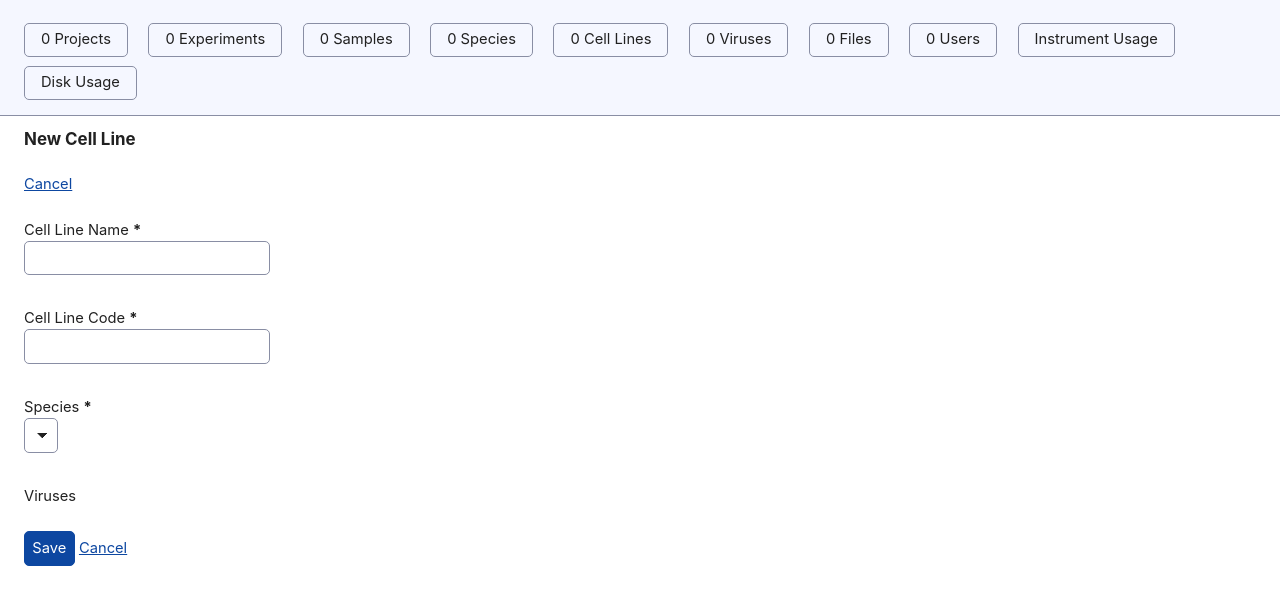
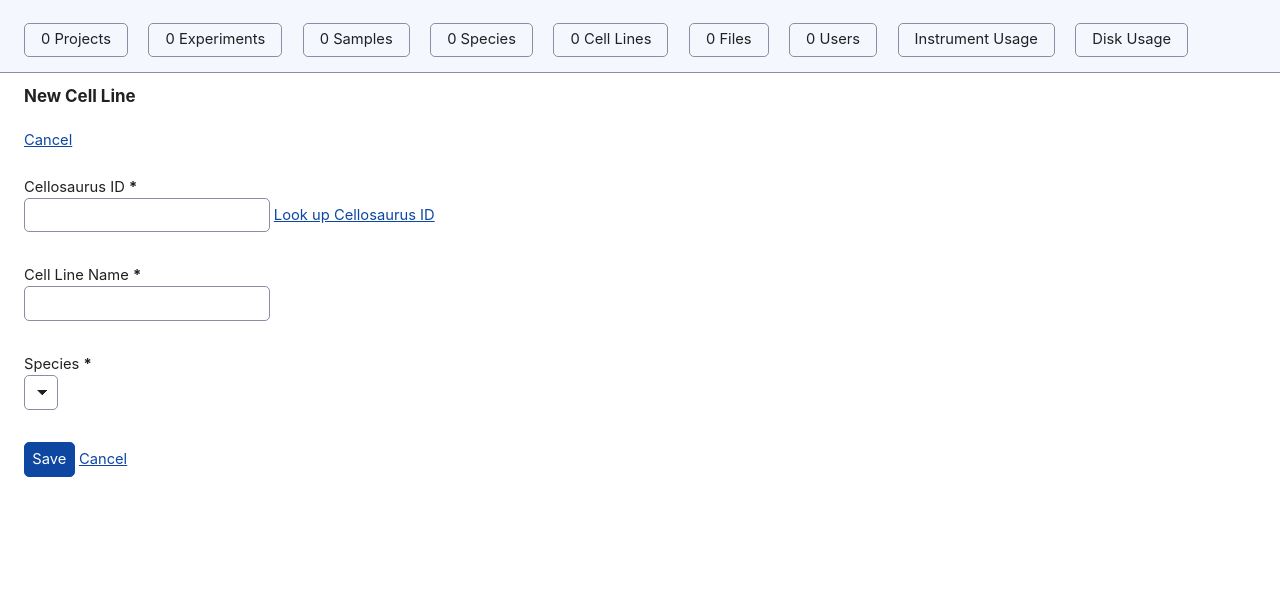
Before and after one commit to Rappsilber-Laboratory/sample-tracker, a Flask app: page /cell-lines/new in a window 1280 px wide. Shown: the top 605 px of the page. Run offline with Flask 3, Linux system fonts and the light colour scheme; lists and menus that the app fills with data are empty; some libraries are stand-ins or nearby versions.

Commit message:
um... stuff

```diff
--- a/app.py
+++ b/app.py
@@ -443,15 +443,15 @@ def cell_line_create():
     return render_template("cell_line/form.html", form=form, cell_line=None)
 
 
-@app.route("/cell-lines/<int:id>")
-def cell_line_detail(id):
-    cl = db.get_or_404(CellLine, id)
+@app.route("/cell-lines/<cellosaurus_id>")
+def cell_line_detail(cellosaurus_id):
+    cl = db.get_or_404(CellLine, cellosaurus_id)
     return render_template("cell_line/detail.html", cell_line=cl)
 
 
-@app.route("/cell-lines/<int:id>/edit", methods=["GET", "POST"])
-def cell_line_edit(id):
-    cl = db.get_or_404(CellLine, id)
+@app.route("/cell-lines/<cellosaurus_id>/edit", methods=["GET", "POST"])
+def cell_line_edit(cellosaurus_id):
+    cl = db.get_or_404(CellLine, cellosaurus_id)
     form = CellLineForm(obj=cl)
     form.species_id.choices = _species_choices()
     form.virus_ids.choices = _virus_multi_choices()
@@ -462,7 +462,7 @@ def cell_line_edit(id):
         cl.viruses = Virus.query.filter(Virus.id.in_(form.virus_ids.data)).all()
         db.session.commit()
         flash("Cell line updated.", "success")
-        return redirect(url_for("cell_line_detail", id=cl.id))
+        return redirect(url_for("cell_line_detail", cellosaurus_id=cl.cellosaurus_id))
     return render_template("cell_line/form.html", form=form, cell_line=cl)
 
 
@@ -573,7 +573,7 @@ def _species_multi_choices():
 
 def _cell_line_multi_choices():
     return [
-        (cl.id, cl.cell_line_name)
+        (cl.cellosaurus_id, cl.cell_line_name)
         for cl in CellLine.query.order_by(CellLine.cell_line_name).all()
     ]
 
@@ -627,7 +627,7 @@ def sample_create():
     form.experiment_code.choices = _experiment_choices()
     form.user_initials.choices = _user_initials_choices()
     form.species_ids.choices = _species_multi_choices()
-    form.cell_line_ids.choices = _cell_line_multi_choices()
+    form.cellosaurus_ids.choices = _cell_line_multi_choices()
     if request.method == "GET" and request.args.get("experiment_code"):
         form.experiment_code.data = request.args["experiment_code"]
         experiment = db.session.get(Experiment, request.args["experiment_code"])
@@ -650,7 +650,7 @@ def sample_create():
             Species.id.in_(form.species_ids.data)
         ).all()
         sample.cell_lines = CellLine.query.filter(
-            CellLine.id.in_(form.cell_line_ids.data)
+            CellLine.cellosaurus_id.in_(form.cellosaurus_ids.data)
         ).all()
         db.session.commit()
         flash("Sample created.", "success")
@@ -683,13 +683,13 @@ def sample_edit(code):
     if sample.user_initials and sample.user_initials not in [c[0] for c in form.user_initials.choices]:
         form.user_initials.choices.append((sample.user_initials, sample.user_initials))
     form.species_ids.choices = _species_multi_choices()
-    form.cell_line_ids.choices = _cell_line_multi_choices()
+    form.cellosaurus_ids.choices = _cell_line_multi_choices()
 
     if request.method == "GET":
         form.crosslinked_sample.data = bool(sample.crosslinked_sample)
         form.quantitation.data = bool(sample.quantitation)
         form.species_ids.data = [s.id for s in sample.species_list]
-        form.cell_line_ids.data = [cl.id for cl in sample.cell_lines]
+        form.cellosaurus_ids.data = [cl.cellosaurus_id for cl in sample.cell_lines]
 
     if form.validate_on_submit():
         is_crosslinked = form.crosslinked_sample.data
@@ -702,7 +702,7 @@ def sample_edit(code):
             Species.id.in_(form.species_ids.data)
         ).all()
         sample.cell_lines = CellLine.query.filter(
-            CellLine.id.in_(form.cell_line_ids.data)
+            CellLine.cellosaurus_id.in_(form.cellosaurus_ids.data)
         ).all()
         _nullify_crosslink_fields(sample)
         code = sample.code
--- a/forms.py
+++ b/forms.py
@@ -9,7 +9,7 @@ from wtforms import (
     TextAreaField,
     widgets,
 )
-from wtforms.validators import DataRequired, Optional
+from wtforms.validators import DataRequired, Optional, ValidationError
 
 
 class ProjectForm(FlaskForm):
@@ -46,8 +46,8 @@ class VirusForm(FlaskForm):
 
 
 class CellLineForm(FlaskForm):
+    cellosaurus_id = StringField("Cellosaurus ID", validators=[DataRequired()])
     cell_line_name = StringField("Cell Line Name", validators=[DataRequired()])
-    cell_line_code = StringField("Cell Line Code", validators=[DataRequired()])
     species_id = SelectField("Species", coerce=int, validators=[DataRequired()])
     virus_ids = MultiCheckboxField("Viruses", coerce=int)
 
@@ -152,7 +152,23 @@ class MassSpecSampleForm(FlaskForm):
 
     # Many-to-many
     species_ids = MultiCheckboxField("Species", coerce=int)
-    cell_line_ids = MultiCheckboxField("Cell Lines", coerce=int)
+    cellosaurus_ids = MultiCheckboxField("Cell Lines", coerce=str)
+
+    def validate_protein_or_cell_concentration(self, field):
+        if self.crosslinked_sample.data and field.data is None:
+            raise ValidationError('Required for crosslinked samples.')
+
+    def validate_protein_or_cell_concentration_unit(self, field):
+        if self.crosslinked_sample.data and (not field.data or field.data.strip() == 'N/A'):
+            raise ValidationError('Required for crosslinked samples — enter a real unit.')
+
+    def validate_crosslinker_or_compound_concentration(self, field):
+        if self.crosslinked_sample.data and field.data is None:
+            raise ValidationError('Required for crosslinked samples.')
+
+    def validate_crosslinker_or_compound_concentration_unit(self, field):
+        if self.crosslinked_sample.data and (not field.data or field.data.strip() == 'N/A'):
+            raise ValidationError('Required for crosslinked samples — enter a real unit.')
 
 
 class MassSpecAcquisitionForm(FlaskForm):
--- a/schema.sql
+++ b/schema.sql
@@ -27,9 +27,8 @@ CREATE TABLE species (
 );
 
 CREATE TABLE cell_line (
-    id INTEGER PRIMARY KEY AUTOINCREMENT,
+    cellosaurus_id TEXT NOT NULL PRIMARY KEY,
     cell_line_name TEXT NOT NULL,
-    cell_line_code TEXT NOT NULL,
     species_id INTEGER NOT NULL REFERENCES species(id)
 );
 
@@ -85,9 +84,9 @@ CREATE TABLE virus (
 );
 
 CREATE TABLE cell_line_virus (
-    cell_line_id INTEGER NOT NULL REFERENCES cell_line(id),
+    cellosaurus_id TEXT NOT NULL REFERENCES cell_line(cellosaurus_id),
     virus_id INTEGER NOT NULL REFERENCES virus(id),
-    PRIMARY KEY (cell_line_id, virus_id)
+    PRIMARY KEY (cellosaurus_id, virus_id)
 );
 
 CREATE TABLE sample_species (
@@ -98,8 +97,8 @@ CREATE TABLE sample_species (
 
 CREATE TABLE sample_cell_line (
     sample_code TEXT NOT NULL REFERENCES mass_spec_sample(code),
-    cell_line_id INTEGER NOT NULL REFERENCES cell_line(id),
-    PRIMARY KEY (sample_code, cell_line_id)
+    cellosaurus_id TEXT NOT NULL REFERENCES cell_line(cellosaurus_id),
+    PRIMARY KEY (sample_code, cellosaurus_id)
 );
 
 CREATE TABLE user (
--- a/static/style.css
+++ b/static/style.css
@@ -71,6 +71,14 @@ label { font-size: 0.92rem; }
   display: block;
 }
 
+.field-hint {
+  display: block;
+  color: #555;
+  font-size: 0.85em;
+  margin-top: 0.15em;
+  margin-bottom: 0.5em;
+}
+
 .hl-project    { background-color: #fde2a7; color: #5a3a00; padding: 0 2px; border-radius: 2px; }
 .hl-experiment { background-color: #c6e7c2; color: #1f4d1a; padding: 0 2px; border-radius: 2px; }
 .hl-sample     { background-color: #c8dafc; color: #0d3a8a; padding: 0 2px; border-radius: 2px; }
--- a/templates/base.html
+++ b/templates/base.html
@@ -15,7 +15,7 @@
       <a href="{{ url_for('sample_list') }}">{{ nav_counts.get('samples', '') }} Samples</a>
       <a href="{{ url_for('species_list') }}">{{ nav_counts.get('species', '') }} Species</a>
       <a href="{{ url_for('cell_line_list') }}">{{ nav_counts.get('cell_lines', '') }} Cell Lines</a>
-      <a href="{{ url_for('virus_list') }}">{{ nav_counts.get('viruses', '') }} Viruses</a>
+{#      <a href="{{ url_for('virus_list') }}">{{ nav_counts.get('viruses', '') }} Viruses</a>#}
       <a href="{{ url_for('file_list') }}">{{ nav_counts.get('files', '') }} Files</a>
       <a href="{{ url_for('user_list') }}">{{ nav_counts.get('users', '') }} Users</a>
       <a href="{{ url_for('instrument_usage') }}">Instrument Usage</a>
--- a/templates/cell_line/form.html
+++ b/templates/cell_line/form.html
@@ -4,19 +4,19 @@
 {% block content %}
 <h2>{{ 'Edit' if cell_line else 'New' }} Cell Line</h2>
 {% if cell_line %}
-  <p><a href="{{ url_for('cell_line_detail', id=cell_line.id) }}">Cancel</a></p>
+  <p><a href="{{ url_for('cell_line_detail', cellosaurus_id=cell_line.cellosaurus_id) }}">Cancel</a></p>
 {% else %}
   <p><a href="{{ url_for('cell_line_list') }}">Cancel</a></p>
 {% endif %}
 <form method="post">
   {{ form.hidden_tag() }}
+  <p>{{ render_field(form.cellosaurus_id) }} <a href="https://www.cellosaurus.org/search" target="_blank" rel="noopener">Look up Cellosaurus ID</a></p>
   <p>{{ render_field(form.cell_line_name) }}</p>
-  <p>{{ render_field(form.cell_line_code) }}</p>
   <p>{{ render_field(form.species_id) }}</p>
-  <p>{{ render_field(form.virus_ids) }}</p>
+{#  <p>{{ render_field(form.virus_ids) }}</p>#}
   <button type="submit">Save</button>
   {% if cell_line %}
-    <a href="{{ url_for('cell_line_detail', id=cell_line.id) }}">Cancel</a>
+    <a href="{{ url_for('cell_line_detail', cellosaurus_id=cell_line.cellosaurus_id) }}">Cancel</a>
   {% else %}
     <a href="{{ url_for('cell_line_list') }}">Cancel</a>
   {% endif %}
--- a/templates/sample/detail.html
+++ b/templates/sample/detail.html
@@ -79,9 +79,9 @@
     <tbody>
       {% if sample.crosslinker %}<tr><th>Crosslinker</th><td>{{ sample.crosslinker }}</td></tr>{% endif %}
       {% if sample.crosslinking_type %}<tr><th>Crosslinking Type</th><td>{{ sample.crosslinking_type }}</td></tr>{% endif %}
-      {% if sample.protein_or_cell_concentration %}<tr><th>Protein or Cell Concentration</th><td>{{ sample.protein_or_cell_concentration }}{% if sample.protein_or_cell_concentration_unit %} {{ sample.protein_or_cell_concentration_unit }}{% endif %}</td></tr>{% endif %}
-      {% if sample.crosslinker_or_compound_concentration %}<tr><th>Crosslinker or Compound Concentration</th><td>{{ sample.crosslinker_or_compound_concentration }}{% if sample.crosslinker_or_compound_concentration_unit %} {{ sample.crosslinker_or_compound_concentration_unit }}{% endif %}</td></tr>{% endif %}
-      {% if sample.organic_solvent_concentration %}<tr><th>Organic Solvent Concentration</th><td>{{ sample.organic_solvent_concentration }}{% if sample.organic_solvent_concentration_unit %} {{ sample.organic_solvent_concentration_unit }}{% endif %}</td></tr>{% endif %}
+      {% if sample.protein_or_cell_concentration %}<tr><th title="Concentration of proteins or cells in the reaction. For isolated protein samples: molar (e.g. mM) or weight (e.g. mg/mL). For in vivo crosslinking: cell count per volume (e.g. 1 × 10⁶ cells/mL).">Protein or Cell Concentration</th><td>{{ sample.protein_or_cell_concentration }}{% if sample.protein_or_cell_concentration_unit %} {{ sample.protein_or_cell_concentration_unit }}{% endif %}</td></tr>{% endif %}
+      {% if sample.crosslinker_or_compound_concentration %}<tr><th title="Final concentration of the crosslinker or compound in the reaction mixture — not the stock solution concentration. Typically molar (e.g. mM) or weight (e.g. mg/mL).">Crosslinker or Compound Concentration</th><td>{{ sample.crosslinker_or_compound_concentration }}{% if sample.crosslinker_or_compound_concentration_unit %} {{ sample.crosslinker_or_compound_concentration_unit }}{% endif %}</td></tr>{% endif %}
+      {% if sample.organic_solvent_concentration %}<tr><th title="Final concentration of organic solvent in the reaction (crosslinker stock solutions are sometimes dissolved in organic solvents). Typically molar (e.g. 5 µM) or a volume fraction such as 2% v/v.">Organic Solvent Concentration</th><td>{{ sample.organic_solvent_concentration }}{% if sample.organic_solvent_concentration_unit %} {{ sample.organic_solvent_concentration_unit }}{% endif %}</td></tr>{% endif %}
       {% if sample.reaction_temperature_in_celsius %}<tr><th>Reaction Temperature</th><td>{{ sample.reaction_temperature_in_celsius }} °C</td></tr>{% endif %}
       {% if sample.reaction_time_in_minutes %}<tr><th>Reaction Time</th><td>{{ sample.reaction_time_in_minutes }} min</td></tr>{% endif %}
       {% if sample.quenching_reagent %}<tr><th>Quenching Reagent</th><td>{{ sample.quenching_reagent }}</td></tr>{% endif %}
--- a/templates/species/list.html
+++ b/templates/species/list.html
@@ -8,7 +8,7 @@
     <tr>
       <th>Name</th>
       <th>Taxon</th>
-      <th></th>
+{#      <th></th>#}
     </tr>
   </thead>
   <tbody>
@@ -16,7 +16,7 @@
     <tr>
       <td><a href="{{ url_for('species_detail', id=sp.id) }}">{{ sp.species_name }}</a></td>
       <td>{{ sp.species_taxon or '' }}</td>
-      <td><a href="{{ url_for('species_edit', id=sp.id) }}">Edit</a></td>
+{#      <td><a href="{{ url_for('species_edit', id=sp.id) }}">Edit</a></td>#}
     </tr>
     {% else %}
     <tr><td colspan="3">No species found.</td></tr>
```
Also changed, not shown: migrate_cellosaurus.py (added, +111 -0 lines), migrate_experiment_codes_d17.py (added, +22 -0 lines), models.py (+3 -4 lines), templates/cell_line/detail.html (+4 -4 lines), templates/cell_line/list.html (+7 -7 lines), templates/sample/form.html (+19 -1 lines).
